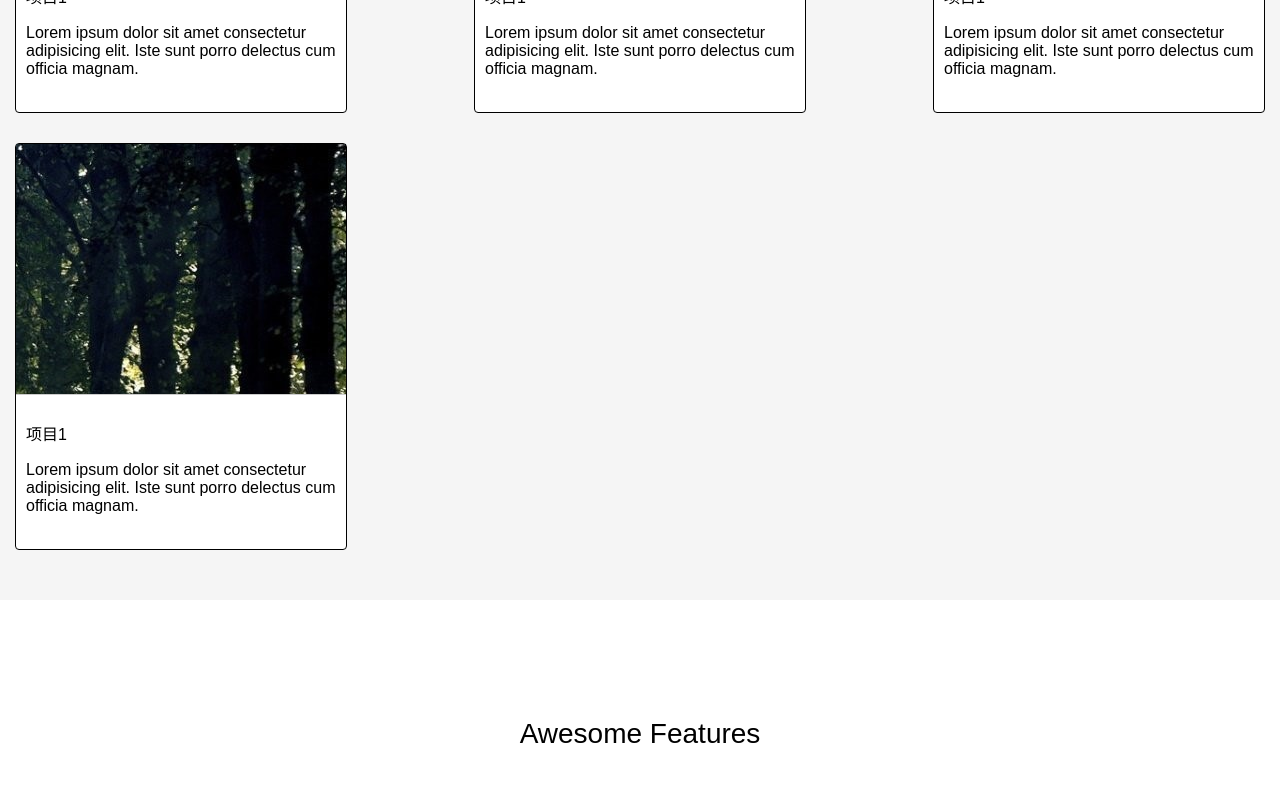
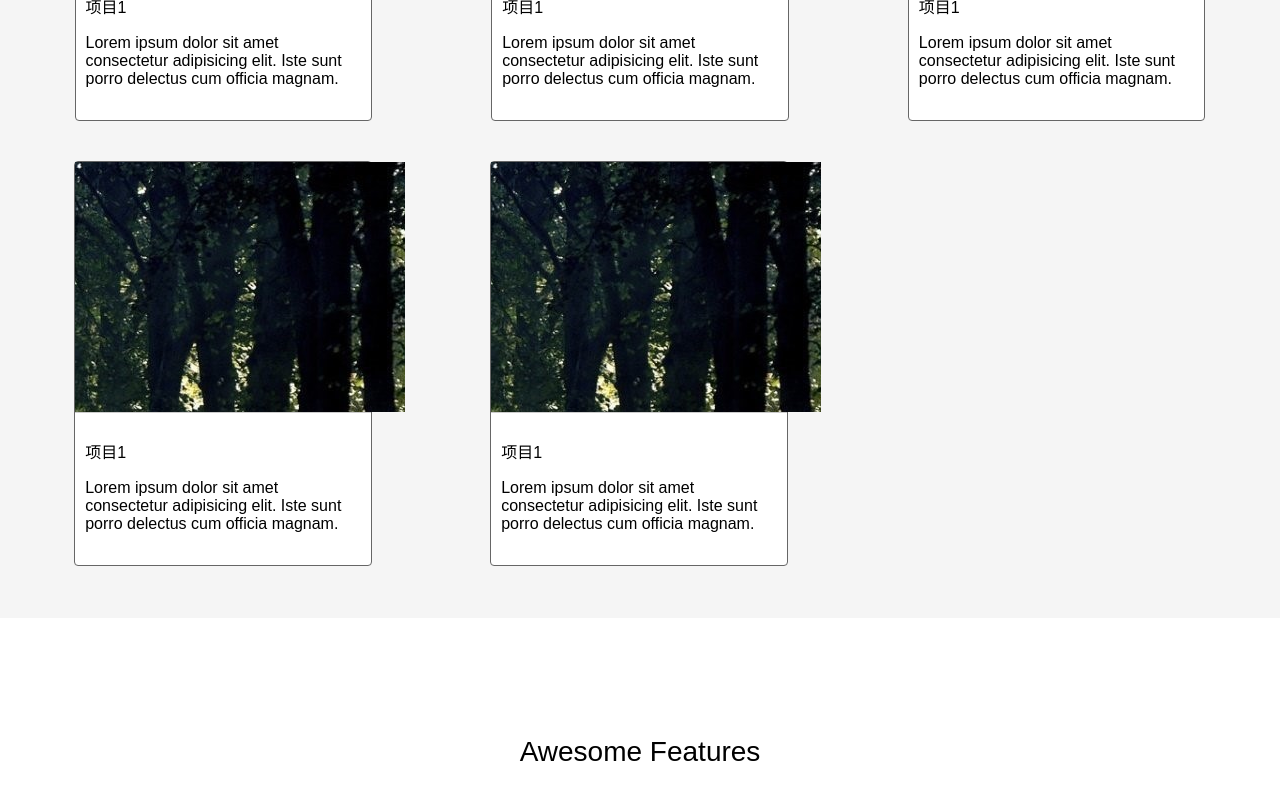
Before and after one commit to yueyingqingshang/lujiang-websit, a Vue app: page /#/ in a window 1280 px wide. Shown: the part 950-1750 px from the top of the page. Built offline with nearby package versions, Linux system fonts and the light colour scheme.

Commit message:
fix：代码优化

```diff
--- a/src/App.vue
+++ b/src/App.vue
@@ -1,9 +1,9 @@
 <template>
 <div id="app">
 	<pageHeader />
-	<div class="page-main">
+	<section class="page-main">
 		<router-view></router-view>
-	</div>
+	</section>
 	<pageFooter />
 </div>
 </template>
--- a/src/components/footer.vue
+++ b/src/components/footer.vue
@@ -4,7 +4,7 @@
 			<div class="carousel-area">
 				<!-- <img src="../assets/images/700x400-0.png" alt="" /> -->
 				<el-carousel>
-					<el-carousel-item v-for="(item,index) in 4" :key="item">
+					<el-carousel-item v-for="item in 4" :key="item">
 						<img src="../assets/images/700x400-0.png" alt="" />
 					</el-carousel-item>
 				</el-carousel>
--- a/src/views/Home.vue
+++ b/src/views/Home.vue
@@ -1,3 +1,4 @@
+
 <template>
   <section class="page-home">
 		<div class="header-area">
@@ -10,8 +11,10 @@
 			<el-button>GET STARTED</el-button>
 		</div>
 		<div class="product-area">
-			<p class="product-title">部分产品展示</p>
-			<el-button>全部产品</el-button>
+			<div class="product-top">
+				<p class="product-title">部分产品展示</p>
+				<el-button>全部产品</el-button>
+			</div>
 			<div class="product-list">
 				<div class="product-item" v-for="item in viewData.productList" :key="item.id">
 					<div class="product-img">
@@ -22,6 +25,9 @@
 						<p class="product-desc">{{item.description}}</p>
 					</div>
 				</div>
+				<!--eslint-disable-->
+				<div class="product-compatible" v-for="(compatible,index) in (viewData.rowNum-viewData.productList.length%viewData.rowNum)" v-if="viewData.productList.length%viewData.rowNum > 0" :key="index+viewData.productList.length+1"></div>
+				<!--eslint-disable-->
 			</div>
 		</div>
 		<div class="awesome-area">
@@ -31,7 +37,7 @@
 					<div class="awesome-icon">
 						<i :class="item.icon"></i>
 					</div>
-					<p class="awesome-title">{{item.title}}</pdiv>
+					<p class="awesome-title">{{item.title}}</p>
 					<p class="awesome-desc">
 						{{item.desc}}
 					</p>
@@ -65,6 +71,10 @@ export default {
 					id: 4,
 					name: '项目1',
 					description: 'Lorem ipsum dolor sit amet consectetur adipisicing elit. Iste sunt porro delectus cum officia magnam.'
+				},{
+					id: 5,
+					name: '项目1',
+					description: 'Lorem ipsum dolor sit amet consectetur adipisicing elit. Iste sunt porro delectus cum officia magnam.'
 				}],
 				awesomeList: [{
 					title:'功能齐全',
@@ -90,7 +100,8 @@ export default {
 					title:'永久开源',
 					icon: 'el-icon-time',
 					desc: '基于GPL(>=3)开源协议。'
-				}]
+				}],
+				rowNum: 4
 			}
 		}
 	}
@@ -107,24 +118,30 @@ export default {
 		}
 	}
 	.product-area {
-		text-align: center;
 		background: #F5F5F5;
 		padding: 50px 15px;
-		.product-title {
-			font-size: 28px;
+
+		.product-top {
+			text-align: center;
+			.product-title {
+				font-size: 28px;
+			}
 		}
 		.product-list {
 			display: flex;
-			justify-content: space-between;
+			justify-content: space-around;
 			flex-flow:row wrap;
-
 			.product-item {
-				width: 330px;
+				// display: inline-block;
+				width: calc(100%/4.2);
 				height: 405px;
-				margin-top: 30px;
-				border: 1px solid #000;
+				margin: 0 10px;
+				margin-top: 40px;
+				border: 1px solid #666;
 				border-radius: 4px;
 				background: #fff;
+				box-sizing: border-box;
+				text-align: center;
 				.product-img {
 					width: 100%;
 					height: 250px;
@@ -134,9 +151,17 @@ export default {
 					text-align: left;
 					padding: 10px;
 					img {
-						max-width: 100%;
+						width: 100%;
+						max-height: 100%;
 					}
 				}
+			}
+			.product-compatible {
+				width: calc(100%/4.2);
+				content: '';
+				border:1px solid transparent;
+				margin: 0 10px;
+				overflow: hidden;
 			}
 		}
 	}
```
